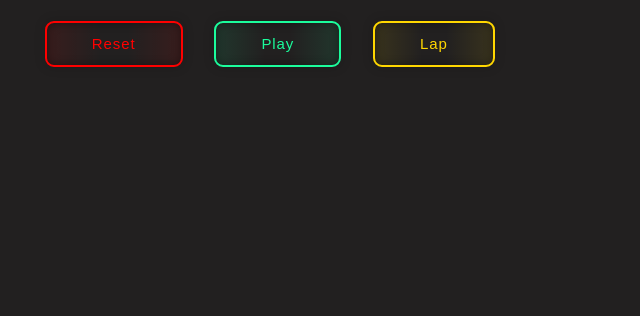
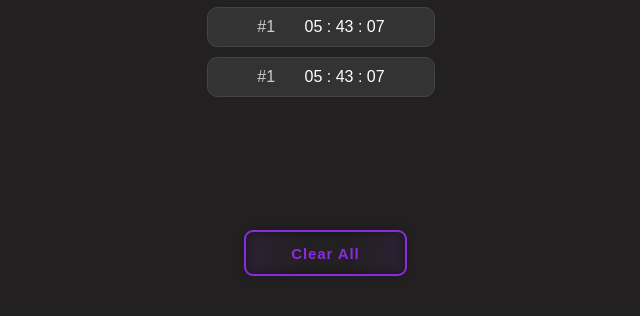
Before and after one commit to Biruk42/Prodigy_WD_02, a plain HTML site: page index.html in a window 1280 px wide. Shown: the part 484-800 px from the top of the page, without its empty margins (319-959 px from the left). Drawn offline with Linux system fonts and the light colour scheme.

Commit message:
Add the clear all button

```diff
--- a/index.html
+++ b/index.html
@@ -4,6 +4,7 @@
     <meta charset="UTF-8" />
     <meta name="viewport" content="width=device-width, initial-scale=1.0" />
     <link rel="stylesheet" href="style.css" />
+    <script src="script.js" defer></script>
     <title>Stop Watch</title>
   </head>
   <body>
@@ -22,12 +23,20 @@
           <button class="button btn-lap">Lap</button>
         </div>
       </div>
-      </div>
       <ul class="laps">
         <li class="lap-item">
-            <span class="number">#1</span>
-            <span class="time-stamp">05 : 43 : 07</span>
+          <span class="number">#1</span>
+          <span class="time-stamp">05 : 43 : 07</span>
         </li>
+        <li class="lap-item">
+          <span class="number">#1</span>
+          <span class="time-stamp">05 : 43 : 07</span>
+        </li>
+        <li class="lap-item">
+          <span class="number">#1</span>
+          <span class="time-stamp">05 : 43 : 07</span>
+        </li>
+        <button class="lap-clear-button">Clear All</button>
       </ul>
     </div>
   </body>
--- a/style.css
+++ b/style.css
@@ -9,7 +9,6 @@ body {
   font-size: 16px;
   width: 100%;
   height: 100vh;
-  /* background-color: #7a7676; */
   background-color: #222020;
   display: flex;
   justify-content: center;
@@ -41,11 +40,6 @@ body {
   align-items: center;
 }
 
-.laps {
-  height: 250px;
-  overflow: auto;
-}
-
 .text {
   color: black;
   font-size: 23px;
@@ -67,20 +61,10 @@ body {
   justify-content: space-between;
 }
 
-/* .button {
-  width: 50px;
-  height: 50px;
-  border: none;
-  border-radius: 50%;
-  background-color: #222020;
-  color: white;
-  font-size: 18px;
-  cursor: pointer;
-} */
-
 .btn-play,
 .btn-lap,
-.btn-reset {
+.btn-reset,
+.lap-clear-button {
   font-size: 15px;
   cursor: pointer;
   padding: 0.7em 3em;
@@ -212,3 +196,91 @@ body {
 .btn-lap:hover:before {
   transform: translateX(15em);
 }
+
+.laps {
+  list-style: none;
+  color: #f5f5f5;
+  text-align: center;
+  height: 250px;
+  overflow: auto;
+  position: relative;
+  margin-top: 30px;
+}
+.laps::-webkit-scrollbar {
+  display: none;
+}
+
+.lap-item {
+  display: inline-block;
+  width: 50%;
+  text-align: center;
+  padding: 10px;
+  background-color: #333333;
+  color: #ffffff;
+  border: 1px solid #444;
+  border-radius: 10px;
+  margin-bottom: 10px;
+}
+.number {
+  color: #cccccc;
+}
+
+.time-stamp {
+  display: inline-block;
+  margin-left: 25px;
+}
+
+.lap-clear-button {
+  display: block;
+  bottom: 5vh;
+  position: fixed;
+  left: 38vw;
+  z-index: 1000;
+  background-color: rgba(138, 43, 226, 0.5);
+  --purple: #8a2be2;
+  font-weight: 600;
+  background: linear-gradient(
+    to right,
+    rgba(138, 43, 226, 0.1) 1%,
+    transparent 40%,
+    transparent 60%,
+    rgba(138, 43, 226, 0.1) 100%
+  );
+  color: var(--purple);
+}
+.lap-clear-button:hover {
+  color: #b980ff;
+  box-shadow: inset 0 0 10px rgba(138, 43, 226, 0.6),
+    0 0 9px 3px rgba(138, 43, 226, 0.2);
+}
+
+.lap-clear-button:before {
+  content: "";
+  position: absolute;
+  left: -4em;
+  width: 4em;
+  height: 100%;
+  top: 0;
+  transition: transform 0.4s ease-in-out;
+  background: linear-gradient(
+    to right,
+    transparent 1%,
+    rgba(138, 43, 226, 0.1) 40%,
+    rgba(138, 43, 226, 0.1) 60%,
+    transparent 100%
+  );
+}
+
+.lap-clear-button:hover:before {
+  transform: translateX(15em);
+}
+
+@media screen and (min-width: 768px) {
+  .lap-clear-button {
+    left: 44vw;
+  }
+}
+
+.display-none {
+  display: none;
+}
```
